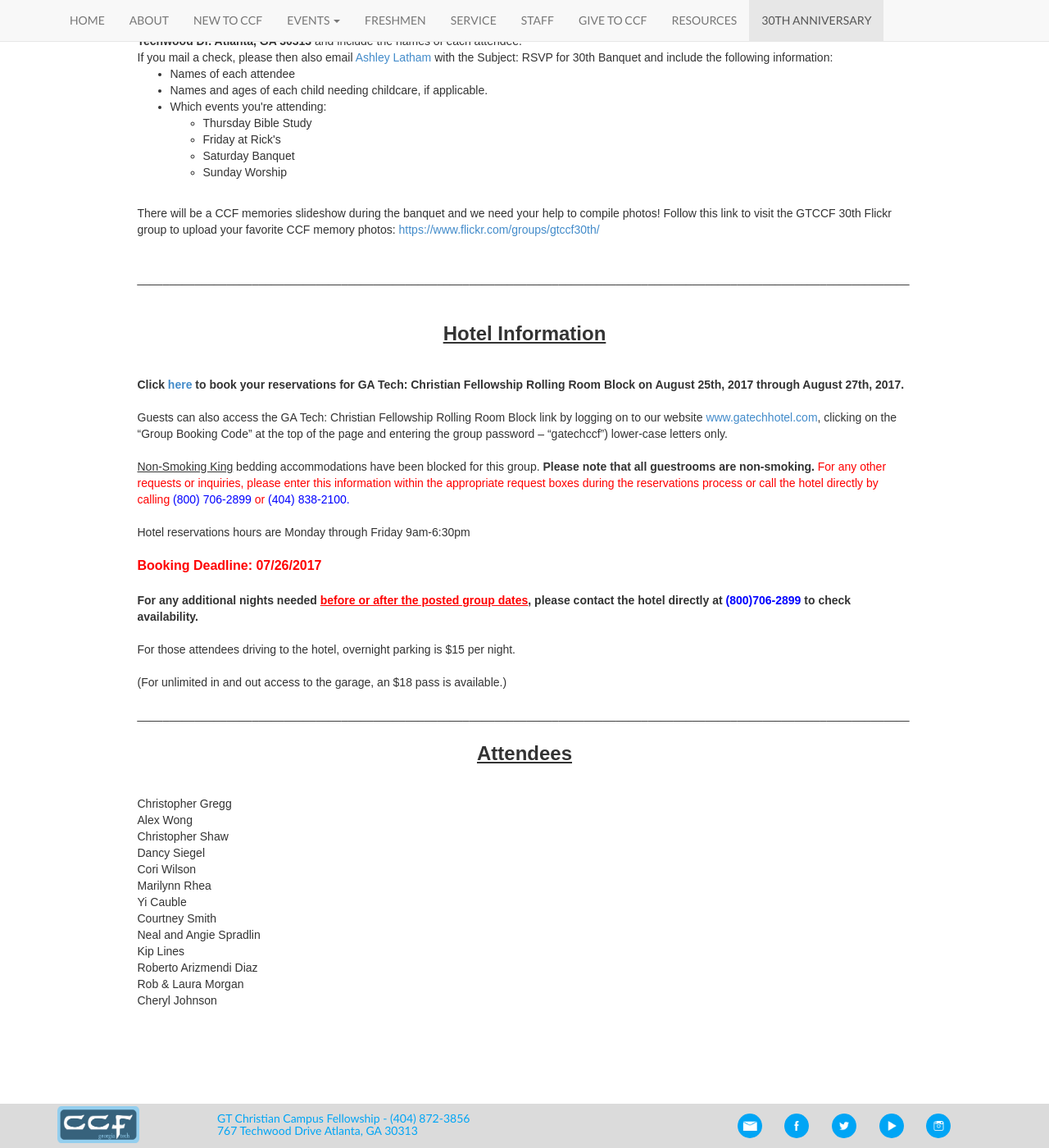
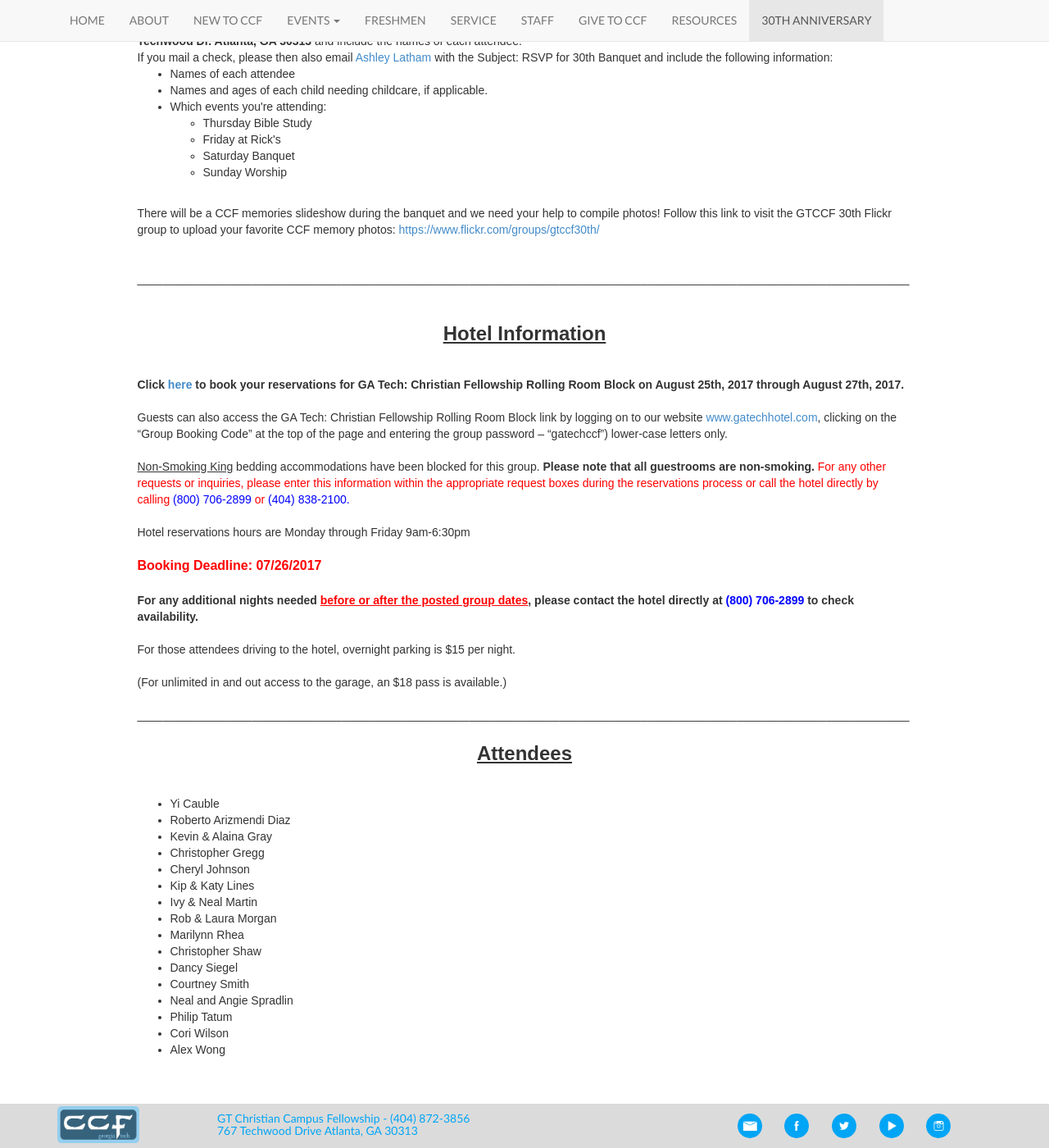
Before and after one commit to gtccf/gtccf.github.io, a Jekyll site: the page built from 30th/index.html, in a window 1280 px wide and 1400 px high, scrolled down 352 px. Shown: the whole window at 82% size. Built offline with Jekyll 4.4.1, drawn with Linux system fonts in a browser that asks for light colours; nearby versions of some CDN libraries.

Commit message:
Added more attendees to 30th Anniversary list

```diff
--- a/30th/index.html
+++ b/30th/index.html
@@ -58,7 +58,7 @@ layout: default
           <font color="red" size="3"><b>Booking Deadline: 07/26/2017</b></font>
           <br>
           <br>
-          <b>For any additional nights needed <font color="red"><u>before or after the posted group dates</u></font>, please contact the hotel directly at <font color="blue">(800)706-2899</font> to check availability.</b>
+          <b>For any additional nights needed <font color="red"><u>before or after the posted group dates</u></font>, please contact the hotel directly at <font color="blue">(800) 706-2899</font> to check availability.</b>
           <br>
           <br>
           For those attendees driving to the hotel, overnight parking is $15 per night.
@@ -73,19 +73,24 @@ layout: default
 
           <font size ="5"><u><b><center>Attendees</center></b></u></font>
           <br>
-          Christopher Gregg<br>
-          Alex Wong<br>
-          Christopher Shaw<br>
-          Dancy Siegel<br>
-          Cori Wilson<br>
-          Marilynn Rhea<br>
-          Yi Cauble<br>
-          Courtney Smith<br>
-          Neal and Angie	Spradlin<br>
-          Kip	Lines<br>
-          Roberto	Arizmendi Diaz<br>
-          Rob & Laura	Morgan<br>
-          Cheryl	Johnson
+          <ul>
+              <li>Yi Cauble<br>
+              <li>Roberto Arizmendi Diaz<br>
+              <li>Kevin & Alaina Gray<br>
+              <li>Christopher Gregg<br>
+              <li>Cheryl Johnson<br>
+              <li>Kip & Katy Lines<br>
+              <li>Ivy & Neal Martin<br>
+              <li>Rob & Laura Morgan<br>
+              <li>Marilynn Rhea<br>
+              <li>Christopher Shaw<br>
+              <li>Dancy Siegel<br>
+              <li>Courtney Smith<br>
+              <li>Neal and Angie Spradlin<br>
+              <li>Philip Tatum
+              <li>Cori Wilson<br>
+              <li>Alex Wong<br>
+          </ul>
           </div>
     </div>
     <br />
```
Also changed, not shown: 1 other file.
